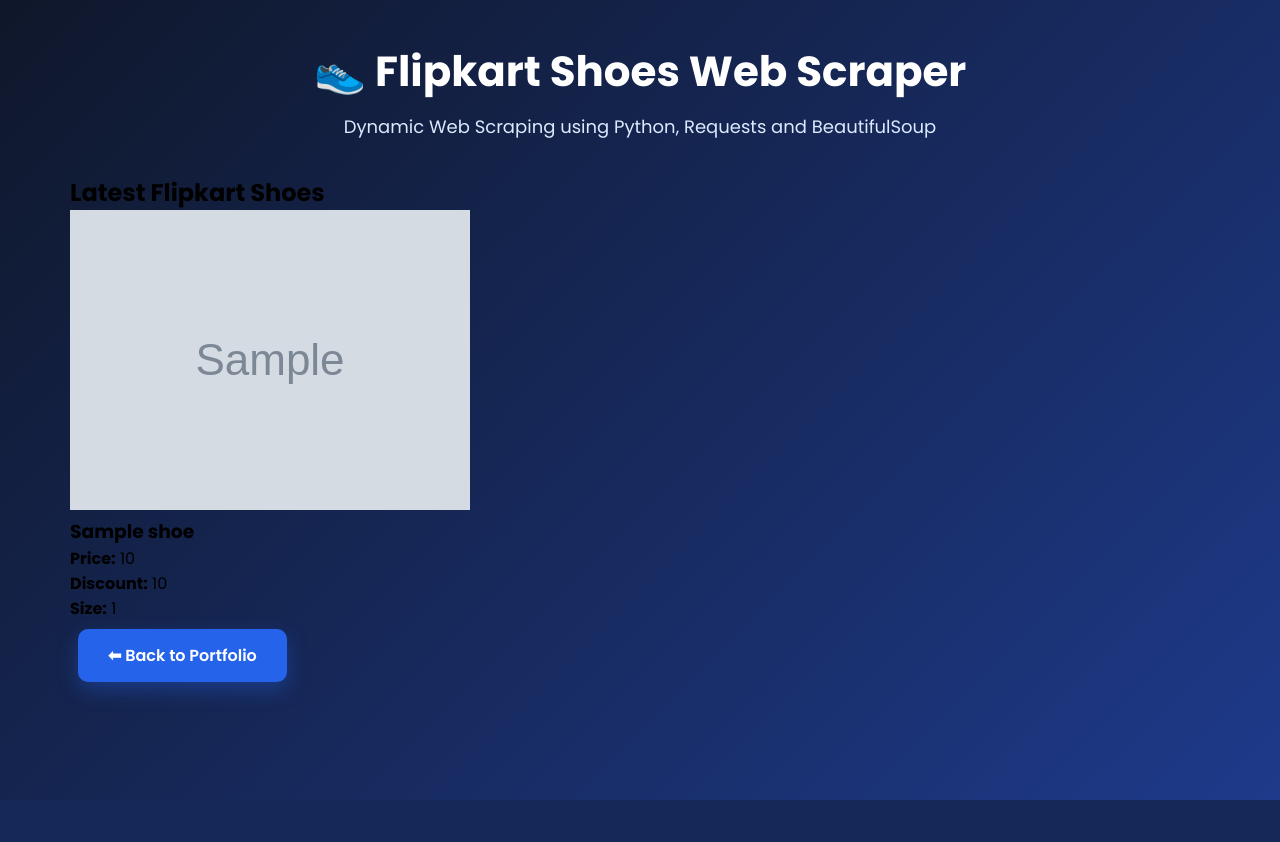
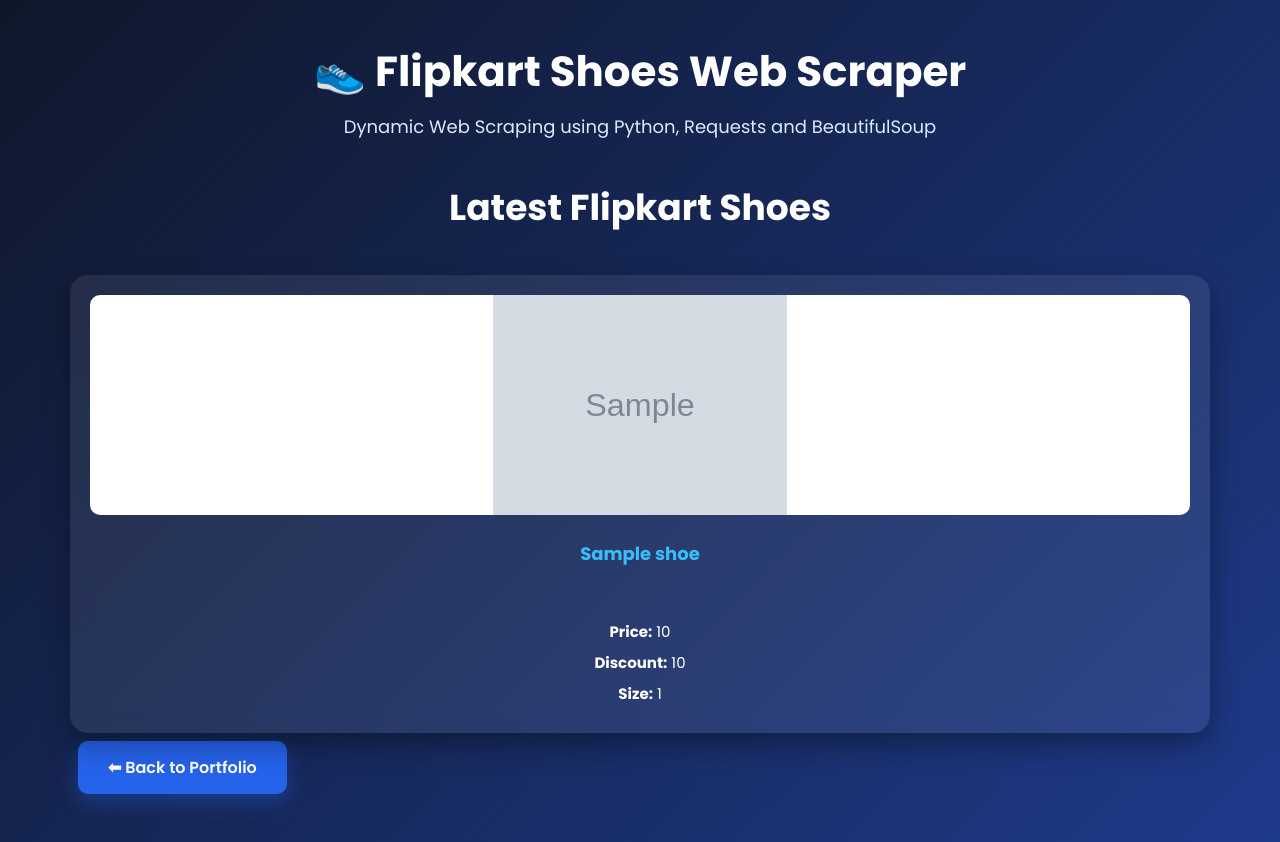
Before and after one commit to Harpreet-kaur19/Flask2, a Flask app: template templates/flipkart_scraper.html in a window 1280 px wide. Before the commit the page ends 800 px from the top, so only its background shows below. Run offline with Flask 3, Linux system fonts and the light colour scheme; the template is opened without the code that fills it: most values are stand-ins (such as "Sample title", 1, 10 or a date in 2020); grey boxes marked "Sample" are stand-in pictures.

Commit message:
Update flipkart_scraper.css

```diff
--- a/static/css/flipkart_scraper.css
+++ b/static/css/flipkart_scraper.css
@@ -1,123 +1,4 @@
-/* *{
-    margin:0;
-    padding:0;
-    box-sizing:border-box;
-    font-family:Poppins,sans-serif;
-}
 
-body{
-
-    background:linear-gradient(135deg,#0f172a,#1e293b);
-    min-height:100vh;
-    display:flex;
-    justify-content:center;
-    align-items:center;
-    padding:40px;
-
-}
-
-.container{
-
-    width:95%;
-    max-width:1200px;
-
-    background:#fff;
-    border-radius:15px;
-    padding:30px;
-
-    box-shadow:0 15px 35px rgba(0,0,0,.2);
-
-}
-
-h1{
-
-    text-align:center;
-    color:#0f172a;
-    margin-bottom:10px;
-
-}
-
-.subtitle{
-
-    text-align:center;
-    color:gray;
-    margin-bottom:30px;
-
-}
-
-table{
-
-    width:100%;
-    border-collapse:collapse;
-
-}
-
-thead{
-
-    background:#2563eb;
-    color:white;
-
-}
-
-th{
-
-    padding:15px;
-    font-size:17px;
-
-}
-
-td{
-
-    padding:15px;
-    border-bottom:1px solid #ddd;
-    text-align:center;
-
-}
-
-tbody tr:hover{
-
-    background:#f5f7ff;
-
-}
-
-.btn{
-
-    display:inline-block;
-    margin-top:25px;
-
-    padding:12px 28px;
-
-    background:#2563eb;
-    color:white;
-
-    text-decoration:none;
-
-    border-radius:8px;
-
-    transition:.3s;
-
-}
-
-.btn:hover{
-
-    background:#1d4ed8;
-
-}
-
-@media(max-width:768px){
-
-table{
-
-display:block;
-overflow-x:auto;
-
-}
-
-} */
-
-/* ==========================
-   GOOGLE FONT
-========================== */
 @import url('https://fonts.googleapis.com/css2?family=Poppins:wght@300;400;500;600;700&display=swap');
 
 *{
@@ -265,3 +146,96 @@ tbody tr:hover{
         font-size:14px;
     }
 }
+
+
+
+
+
+
+.section-title{
+
+    text-align:center;
+
+    color:white;
+
+    margin:40px 0;
+
+    font-size:36px;
+
+}
+
+.products-grid{
+
+    display:grid;
+
+    grid-template-columns:repeat(auto-fit,minmax(280px,1fr));
+
+    gap:30px;
+
+    margin-top:30px;
+
+}
+
+.product-card{
+
+    background:rgba(255,255,255,.08);
+
+    backdrop-filter:blur(12px);
+
+    border-radius:18px;
+
+    padding:20px;
+
+    text-align:center;
+
+    transition:.3s;
+
+    box-shadow:0 12px 30px rgba(0,0,0,.35);
+
+}
+
+.product-card:hover{
+
+    transform:translateY(-8px);
+
+}
+
+.product-card img{
+
+    width:100%;
+
+    height:220px;
+
+    object-fit:contain;
+
+    background:white;
+
+    border-radius:10px;
+
+    margin-bottom:18px;
+
+}
+
+.product-card h3{
+
+    font-size:18px;
+
+    color:#38bdf8;
+
+    height:65px;
+
+    overflow:hidden;
+
+    margin-bottom:15px;
+
+}
+
+.product-card p{
+
+    color:white;
+
+    margin:8px 0;
+
+    font-size:15px;
+
+}
```
